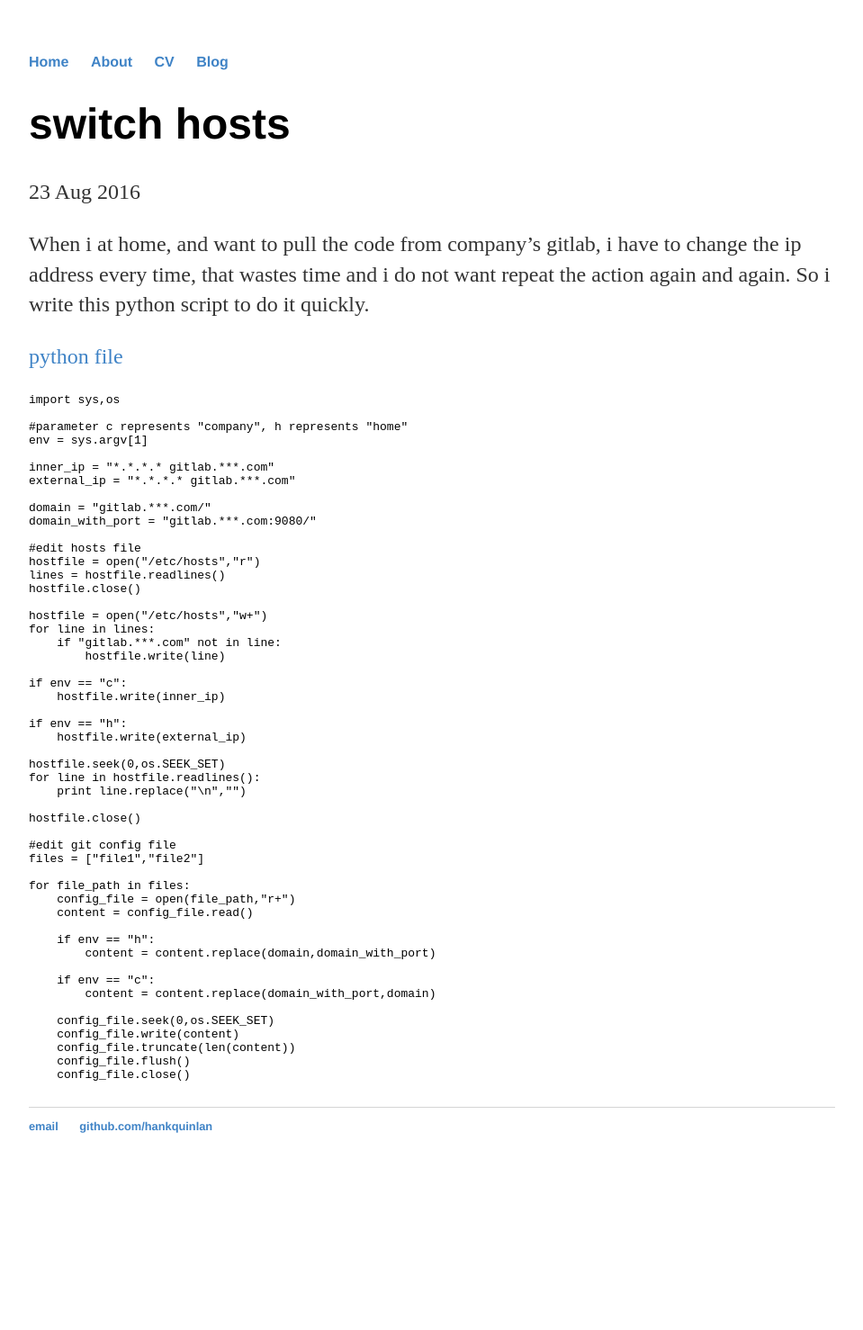
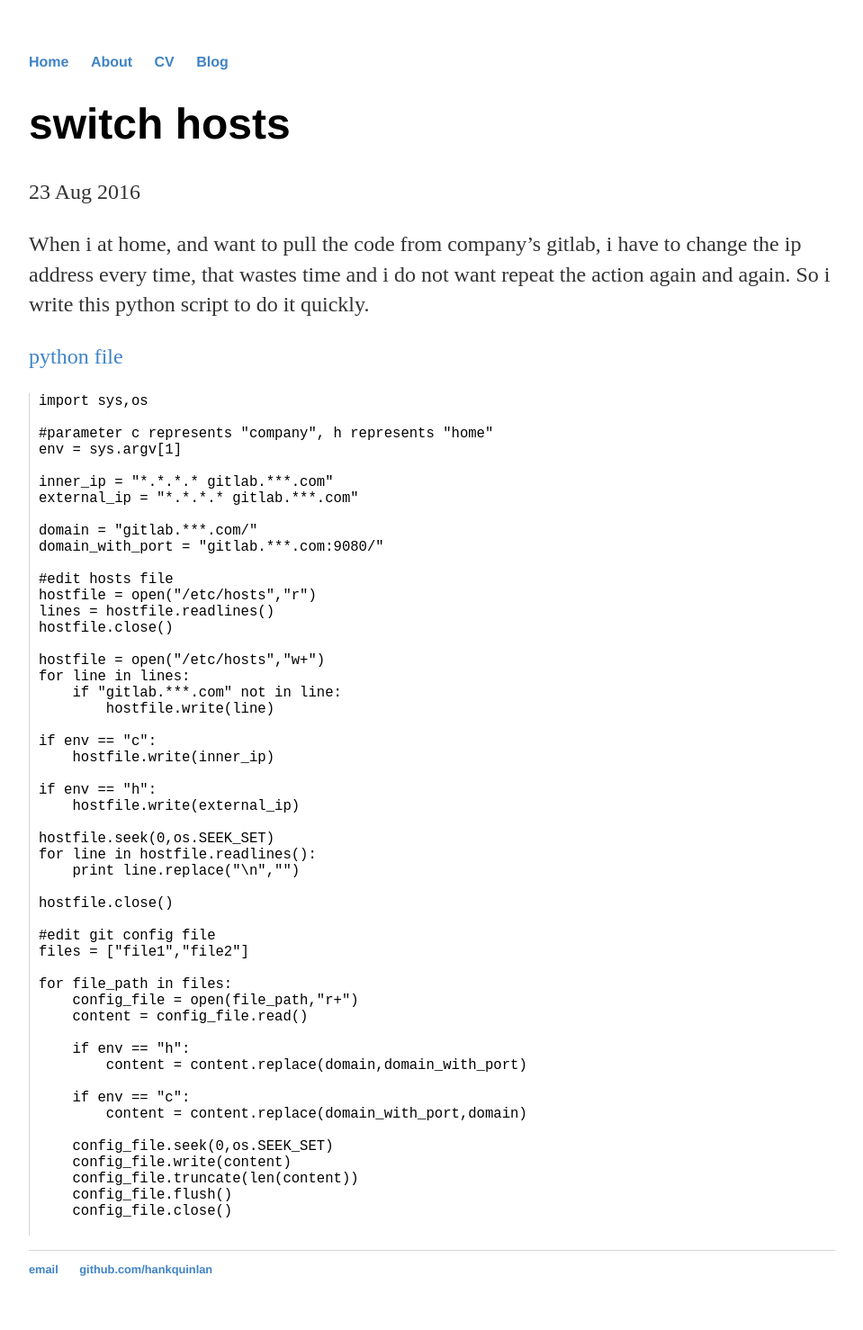
Before and after one commit to xyzgit/xyz.github.io, a Jekyll site: the page built from _posts/2016-08-23-switch-hosts.md, in a window 1280 px wide. Shown: the whole page at 90% size, without its empty margins (160-1119 px from the left). Built offline with Jekyll 4.4.1, drawn with Linux system fonts in a browser that asks for light colours; before the commit the page ends 1319 px from its top, so only the background shows below that.

Commit message:
change the code style

```diff
--- a/blog/index.html
+++ b/blog/index.html
@@ -6,6 +6,9 @@ title: xyz's Blog
 	<ul class="posts">
 
 	  {% for post in site.posts %}
-	    <li><span>{{ post.date | date_to_string }}</span> - <a href="{{ post.url }}" title="{{ post.title }}">{{ post.title }}</a></li>
+	    <li>
+			<span>{{ post.date | date_to_string }}</span> - <a href="{{ post.url }}" title="{{ post.title }}">{{ post.title }}</a>
+		</li>
+		<br/>
 	  {% endfor %}
 	</ul>
--- a/css/main.css
+++ b/css/main.css
@@ -42,3 +42,9 @@ ul.posts {
 ul.posts li {
     list-style: none;
 }
+
+pre {
+    font-size: 1.2em;
+    padding-left: 10px;
+    border-left: 1px solid #d5d5d5;
+}
```
